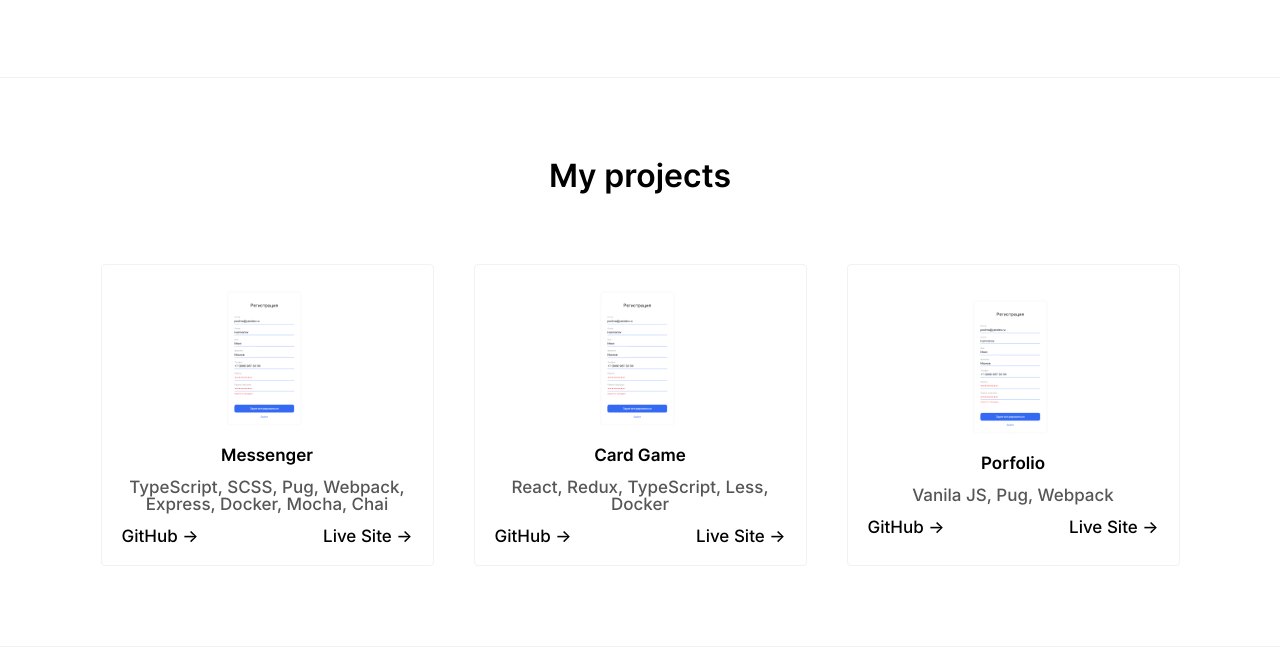
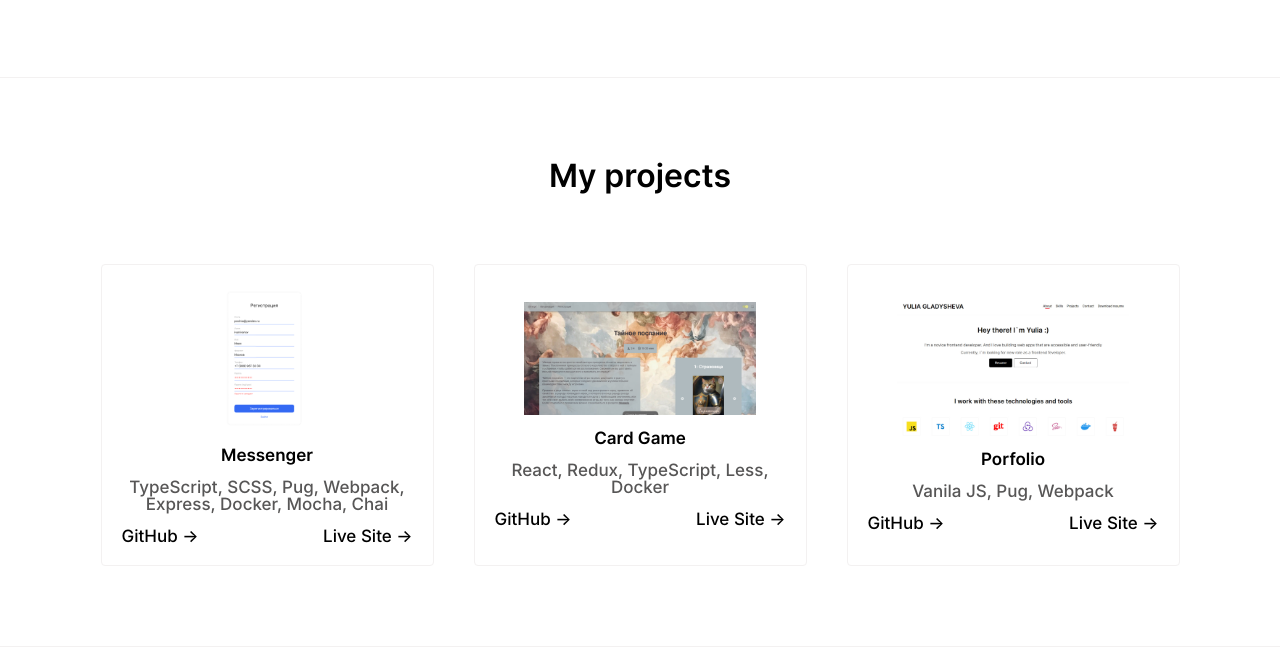
Before and after one commit to yugld/portfolio, a website built with webpack: page src/index.pug in a window 1280 px wide. Shown: the part 734-1389 px from the top of the page. Built offline with nearby package versions, Linux system fonts and the light colour scheme.

Commit message:
add images to projects cards

```diff
--- a/src/components/projects/projects.pug
+++ b/src/components/projects/projects.pug
@@ -12,7 +12,7 @@ section#projects.projects
                 a(href='https://meek-taiyaki-afa351.netlify.app/' target='_blank' rel='noopener noreferrer') Live Site →
         .project_card
             .card_img
-                img(src='./images/messenger.png' alt='screenshot')
+                img(src='./images/cardGame.png' alt='screenshot')
             h3 Card Game
             p React, Redux, TypeScript, Less, Docker
             .card_links
@@ -20,7 +20,7 @@ section#projects.projects
                 a(href='https://meek-taiyaki-afa351.netlify.app/' target='_blank' rel='noopener noreferrer') Live Site →
         .project_card
             .card_img
-                img(src='./images/messenger.png' alt='screenshot')
+                img(src='./images/portfolio.png' alt='screenshot')
             h3 Porfolio
             p Vanila JS, Pug, Webpack
             .card_links
```
Also changed, not shown: static/images/cardGame.png (added), static/images/portfolio.png (added).
